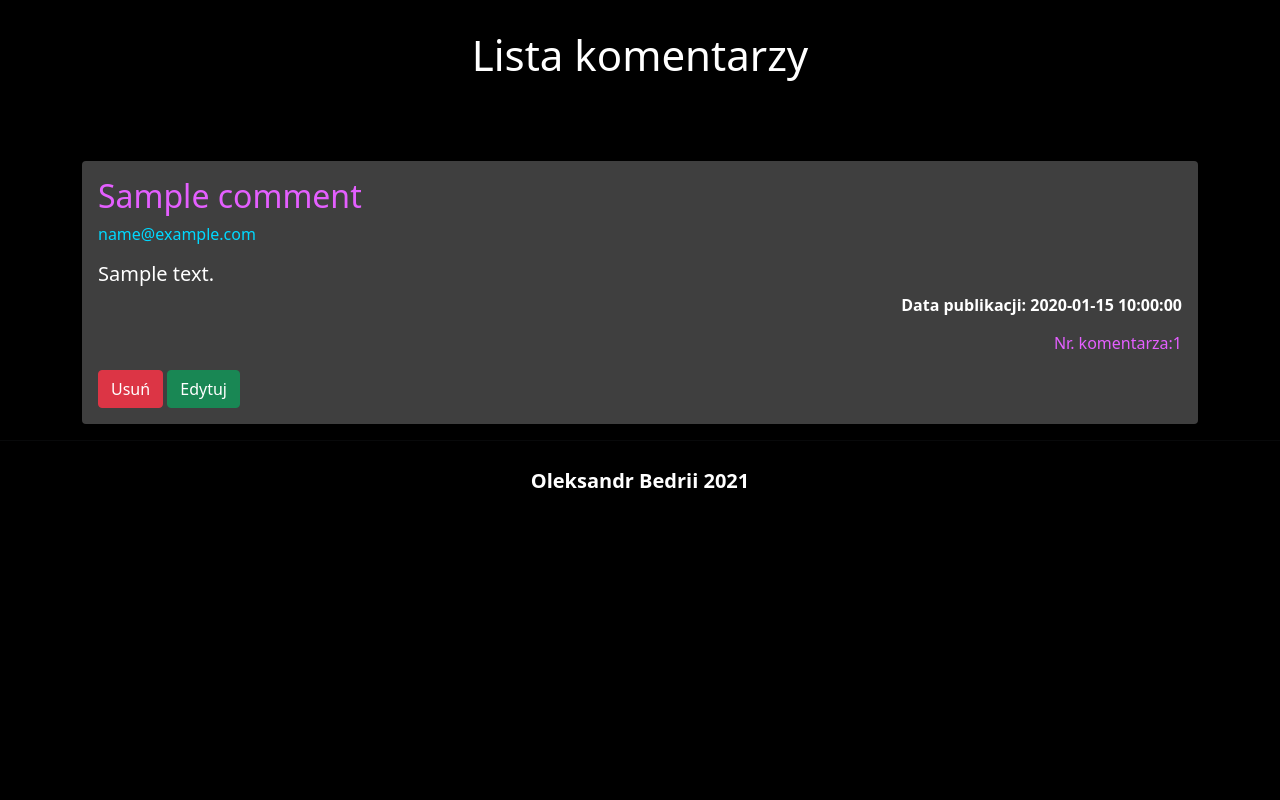
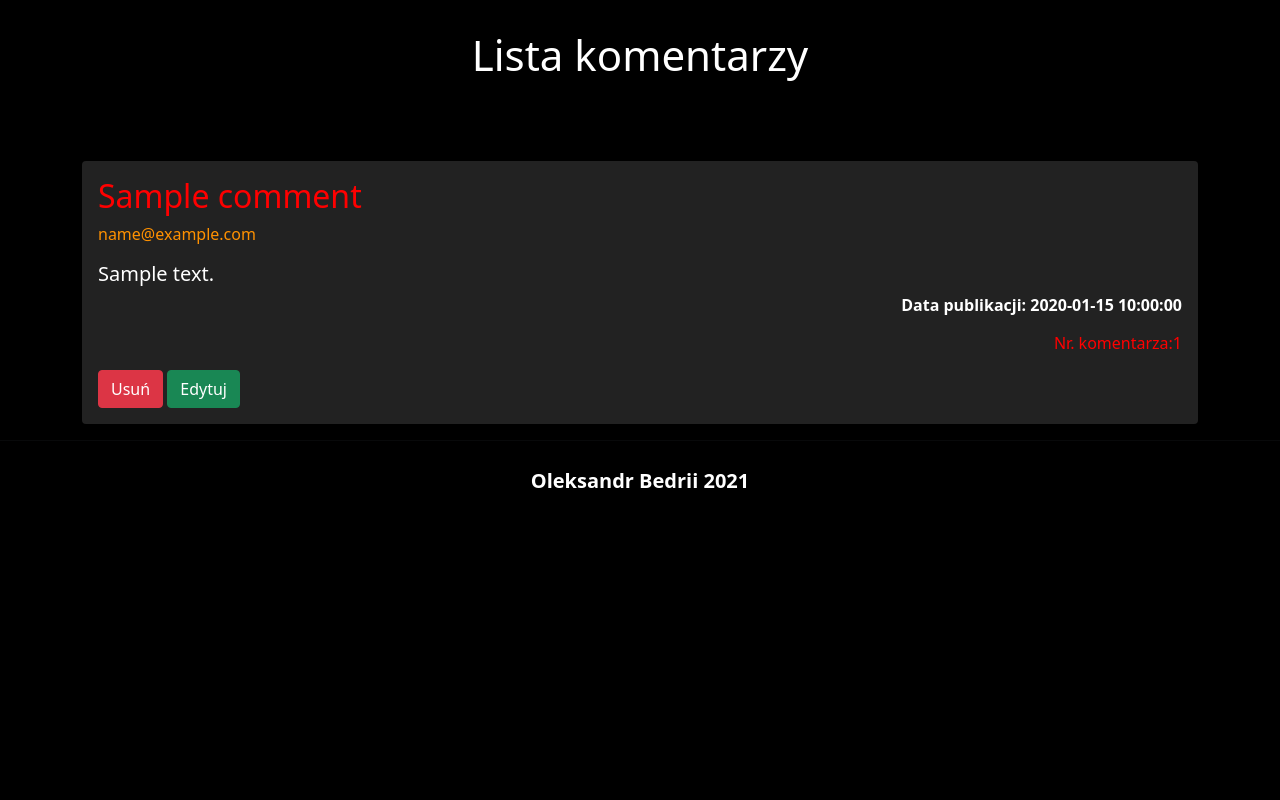
Before and after one commit to 131sss/flaskproj, a Flask app: template templates/comments.html in a window 1280 px wide. Shown: the part 60-860 px from the top of the page. Run offline with Flask 2, Linux system fonts and the light colour scheme; the template is opened without the code that fills it: most values are stand-ins (such as "Sample title", 1, 10 or a date in 2020); some libraries are stand-ins or nearby versions.

Commit message:
v1.0 (beta 3)

```diff
--- a/templates/comments.html
+++ b/templates/comments.html
@@ -9,12 +9,12 @@ Lista komentarzy
         <br />
     </div>
     {% for comments in data %}
-    <div style="background-color: rgb(63, 63, 63); border: black;" class="alert alert-info">
-        <h2 style="color: rgb(228, 95, 255);">{{ comments.name }}</h2>
-        <p style="color: rgb(0, 217, 255);">{{ comments.mail }}</p>
+    <div style="background-color: rgb(34, 34, 34); border: black;" class="alert alert-info">
+        <h2 style="color: rgb(255, 0, 0);">{{ comments.name }}</h2>
+        <p style="color: rgb(255, 145, 0);">{{ comments.mail }}</p>
         <h2 style="color: white;font-size: 20px;">{{ comments.text }}</h2>
         <p style="color: rgb(255, 255, 255);text-align: right;"><b> Data publikacji: {{ comments.date }}</b></p>
-        <p style="color: rgb(228, 95, 255);text-align: right;">Nr. komentarza:{{ comments.id }}</p>
+        <p style="color: rgb(255, 0, 0);text-align: right;">Nr. komentarza:{{ comments.id }}</p>
         <a href="/comments/{{ comments.id }}/delete" class="btn btn-danger">Usuń</a>
         <a href="/comments/{{ comments.id }}/edit" class="btn btn-success">Edytuj</a>
     </div>
```
